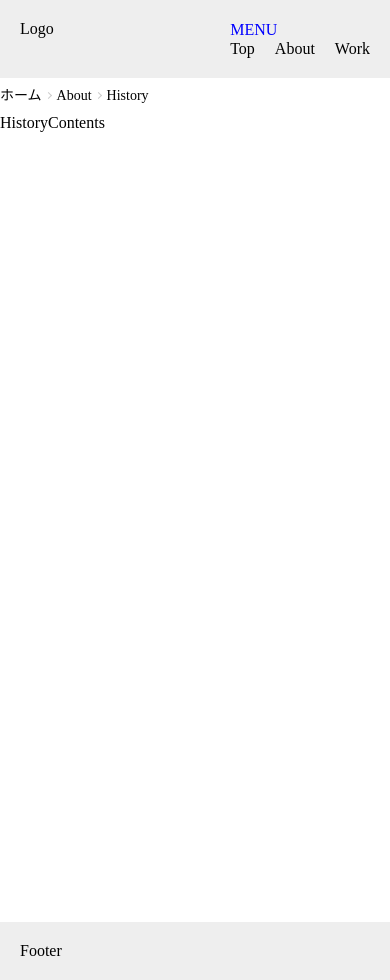
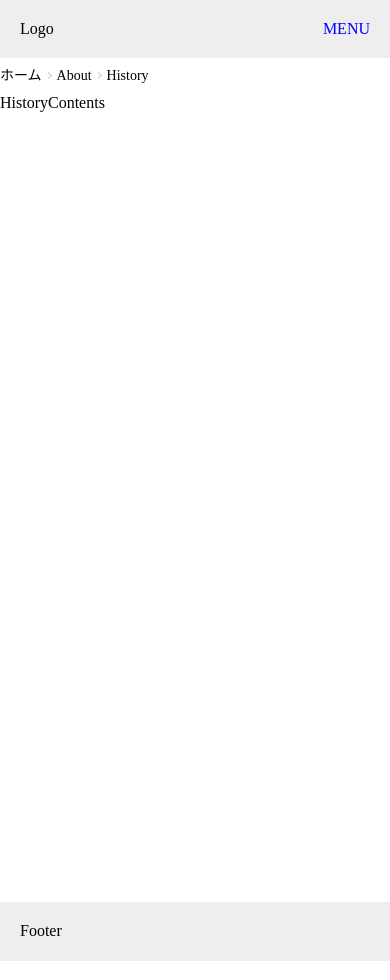
Before and after one commit to deguchi37458/next-app, a Next.js app: page /about/history in a window 390 px wide. Built offline with nearby package versions, Linux system fonts and the light colour scheme.

Commit message:
update NAv

```diff
--- a/components/Common/Header/Nav/index.module.scss
+++ b/components/Common/Header/Nav/index.module.scss
@@ -5,11 +5,36 @@
   color: blue;
 }
 .btn {
-  @media (min-width: 768px) {
+  display: none;
+  @media (max-width: 767px) {
+    display: block;
+    position: relative;
+    z-index: 100;
+  }
+}
+.list {
+  display: flex;
+  gap: 20px;
+  @media (max-width: 767px) {
     display: none;
   }
 }
-.lists {
-  display: flex;
-  gap: 20px;
+.drawer {
+  display: none;
+  @media (max-width: 767px) {
+    display: flex;
+    position: fixed;
+    inset: 0 -100% 0 100%;
+    background-color: rgba(0, 0, 0, .8);
+    transition: transform .4s;
+
+    color: #eee;
+    flex-direction: column;
+    justify-content: center;
+    align-items: center;
+    gap: 20px;
+  }
 }
+.open .drawer {
+  transform: translateX(-100%)
+}
--- a/components/Common/Header/Nav/index.tsx
+++ b/components/Common/Header/Nav/index.tsx
@@ -8,25 +8,47 @@ export default function Nav() {
   const toggleNav = () => {
     setNavIsOpen((prev) => !prev)
   }
+  const closeNav = () => {
+    setNavIsOpen(false)
+  }
 
   return (
     <nav className={navIsOpen ? styles.open : styles.close}>
-      <button className={styles.btn} onClick={toggleNav}>MENU</button>
-      <ul className={styles.lists}>
+      <button className={styles.btn} onClick={toggleNav}>
+        MENU
+      </button>
+      <ul className={styles.list}>
         <li>
         <Link href="/">
-          <a>Top</a>
+          <a onClick={closeNav}>Top</a>
         </Link>
         </li>
         <li>
         <Link href="/about">
-          <a>About</a>
+          <a onClick={closeNav}>About</a>
         </Link>
         </li>
         <li>
         <Link href="/work">
-          <a>Work</a>
+          <a onClick={closeNav}>Work</a>
         </Link>
+        </li>
+      </ul>
+      <ul className={styles.drawer}>
+        <li>
+          <Link href="/">
+            <a onClick={closeNav}>Top</a>
+          </Link>
+          </li>
+          <li>
+          <Link href="/about">
+            <a onClick={closeNav}>About</a>
+          </Link>
+          </li>
+          <li>
+          <Link href="/work">
+            <a onClick={closeNav}>Work</a>
+          </Link>
         </li>
       </ul>
     </nav>
```
